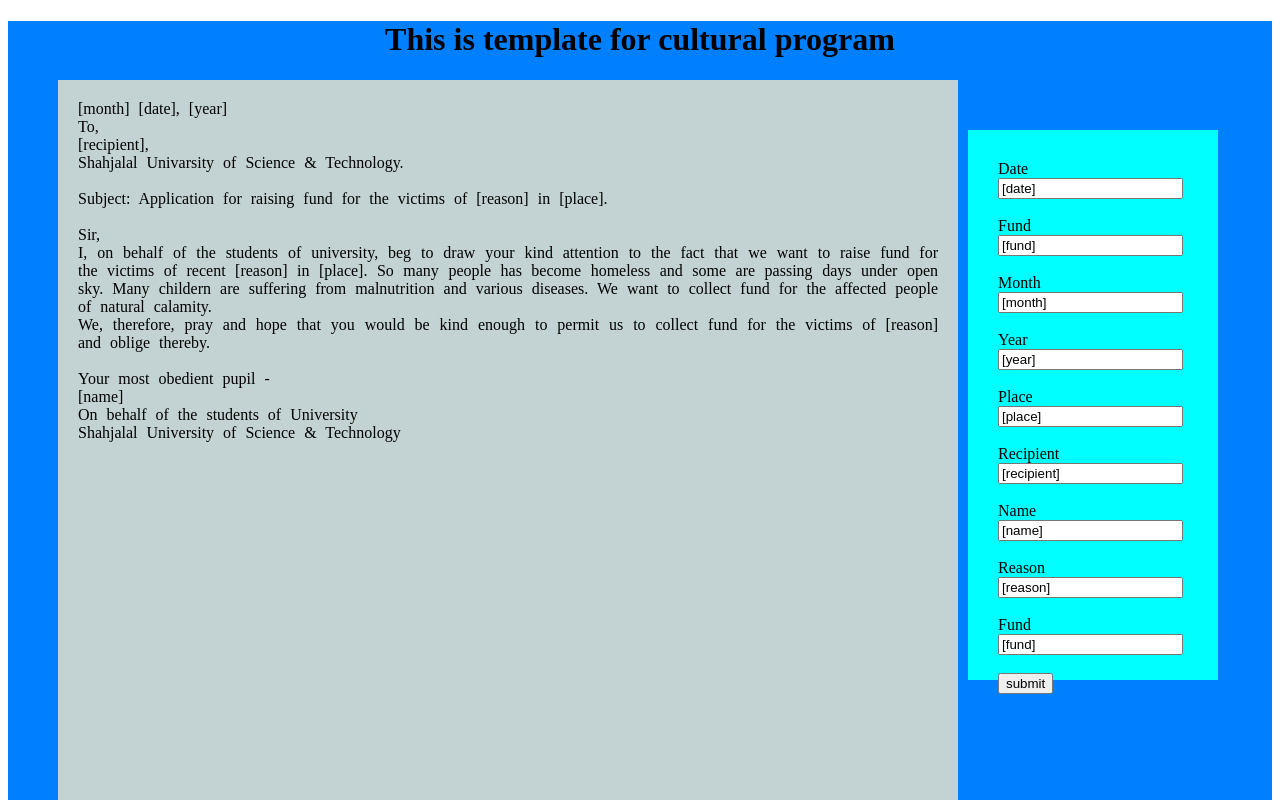
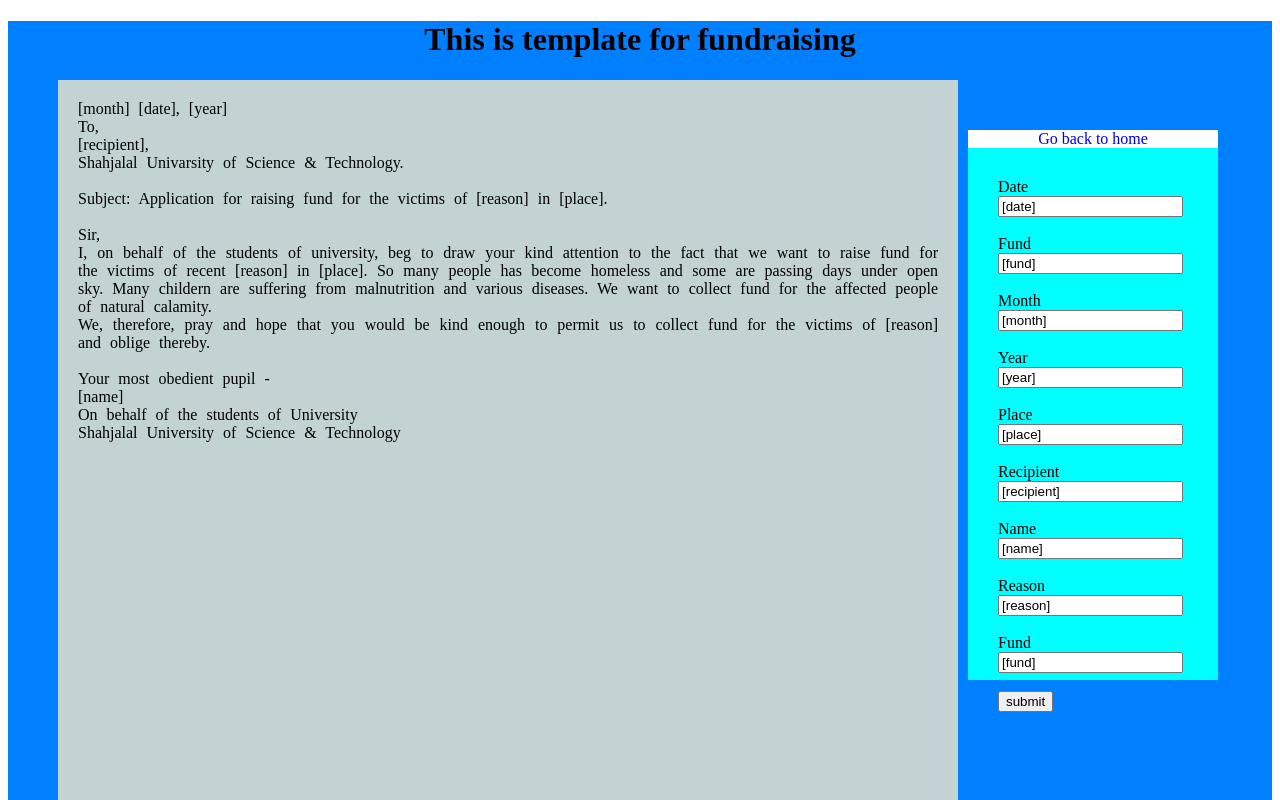
Before and after one commit to Pritam2017331076/LetterAutomation, a React (Create React App) app: page /fundraising in a window 1280 px wide. Shown: the top 800 px of the page. Built offline with nearby package versions, Linux system fonts and the light colour scheme.

Commit message:
Update Fundraising.js

```diff
--- a/src/components/Fundraising.js
+++ b/src/components/Fundraising.js
@@ -1,5 +1,7 @@
 import React from 'react'
 import { useState } from 'react'
+import {Link} from 'react-router-dom'
+
 
 const Fundraising = () => {
     const [date, setDate] = useState('[date]')
@@ -60,7 +62,7 @@
 
     return (
         <div className="cultural">
-            <h1 className="jojo"> This is template for cultural program</h1>
+            <h1 className="jojo"> This is template for fundraising</h1>
             <div className="flex-container">
 
                 <div className="culturalbody">
@@ -95,6 +97,10 @@
                     </div>
                 </div>
                 <div className="options">
+                <div className="back">
+                    <Link to='/' style={{ textDecoration: 'none' } }>Go back to home</Link>
+                </div>
+
                 <form className='culturalform' onSubmit={onSubmit}>
                    <label>Date</label> {' '}
                    <input
```
